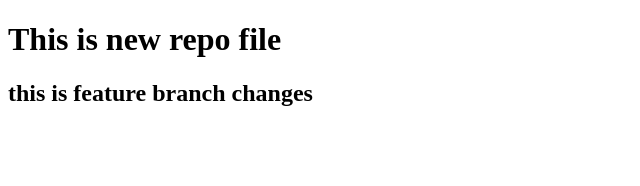
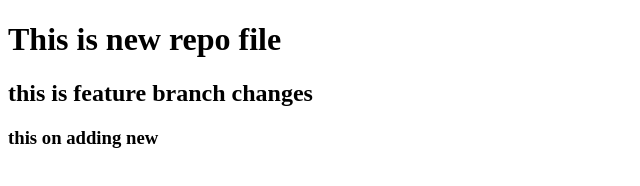
Before and after one commit to Kartheek-Lenka/practice-test, a plain HTML site: page index.html in a window 1280 px wide. Shown: the whole page, without its empty margins (0-640 px from the left). Drawn offline with Linux system fonts and the light colour scheme.

Commit message:
new feature

```diff
--- a/index.html
+++ b/index.html
@@ -8,5 +8,6 @@
 <body>
     <h1>This is new repo file</h1>
     <h2>this is feature branch changes</h2>
+    <h3>this on adding new</h3>
 </body>
 </html>
```
